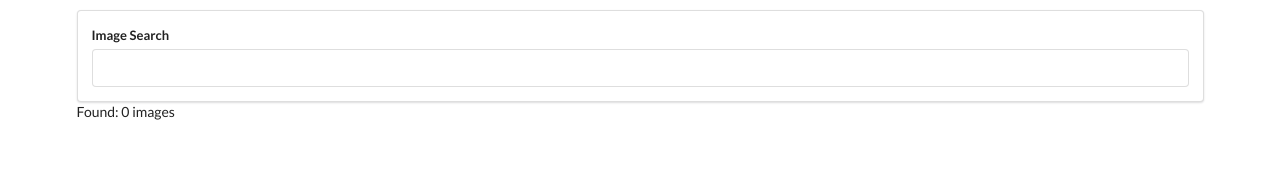
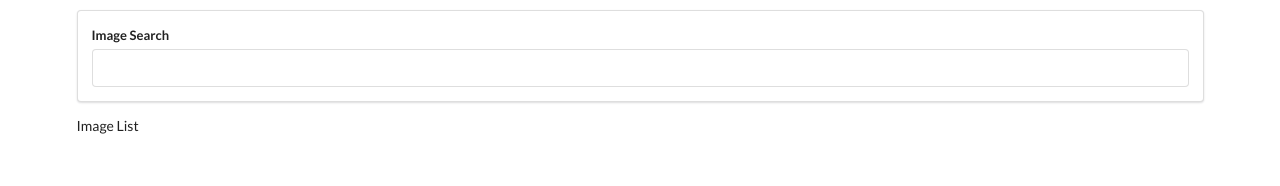
Before and after one commit to paulkshin/pics, a React (Create React App) app: page / in a window 1280 px wide. Shown: the top 186 px of the page. Built offline with nearby package versions, Linux system fonts and the light colour scheme.

Commit message:
imagelist

```diff
--- a/src/components/App.js
+++ b/src/components/App.js
@@ -2,6 +2,7 @@
 import ReactDOM from "react-dom";
 import unsplash from "../api/unsplash";
 import SearchBar from "./SearchBar";
+import ImageList from "./ImageList";
 
 class App extends React.Component {
   state = { images: [] };
@@ -18,7 +19,7 @@
     return (
       <div className="ui container" style={{ marginTop: "10px" }}>
         <SearchBar onSubmit={this.onSearchSubmit} />
-        Found: {this.state.images.length} images
+        <ImageList images={this.state.images} />
       </div>
     );
   }
--- /dev/null
+++ b/src/components/ImageList.js
@@ -0,0 +1,9 @@
+import React from "react";
+
+const ImageList = (props) => {
+  console.log(props.images);
+
+  return <div>Image List</div>;
+};
+
+export default ImageList;
```
